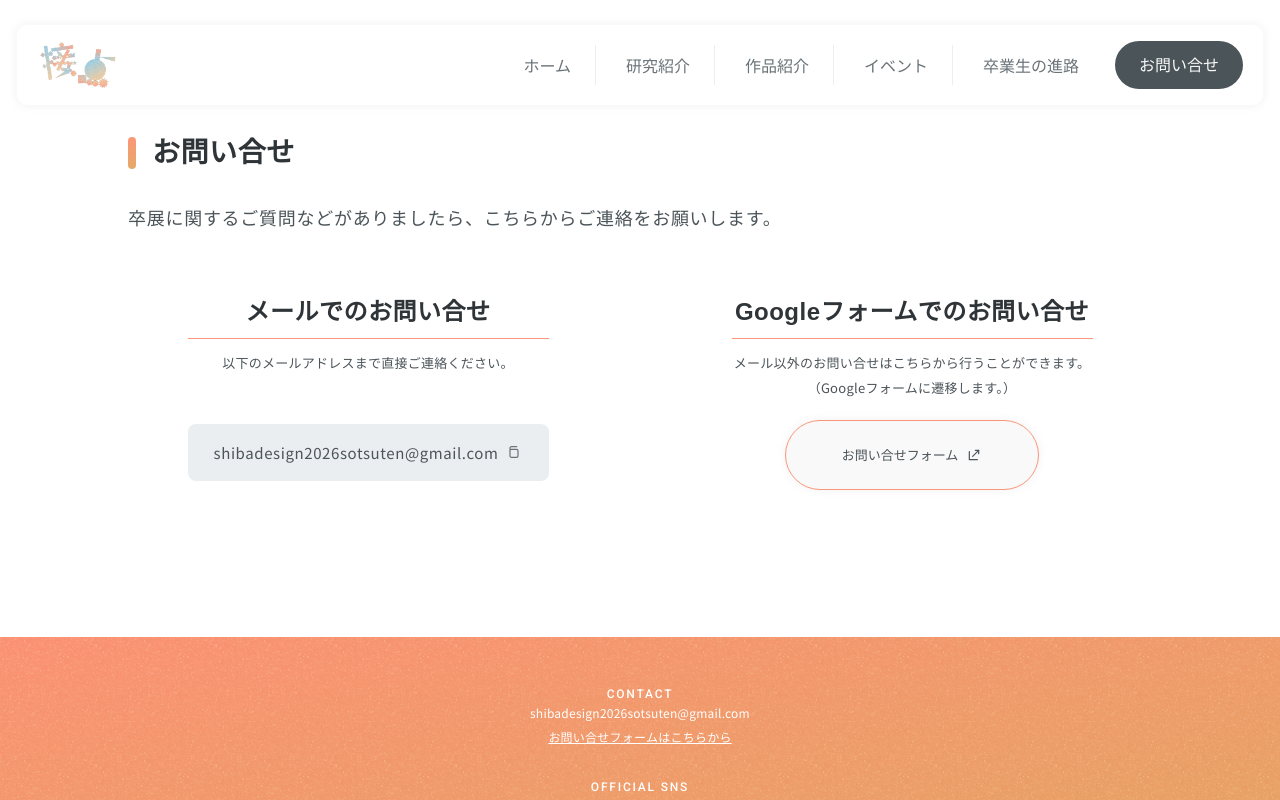
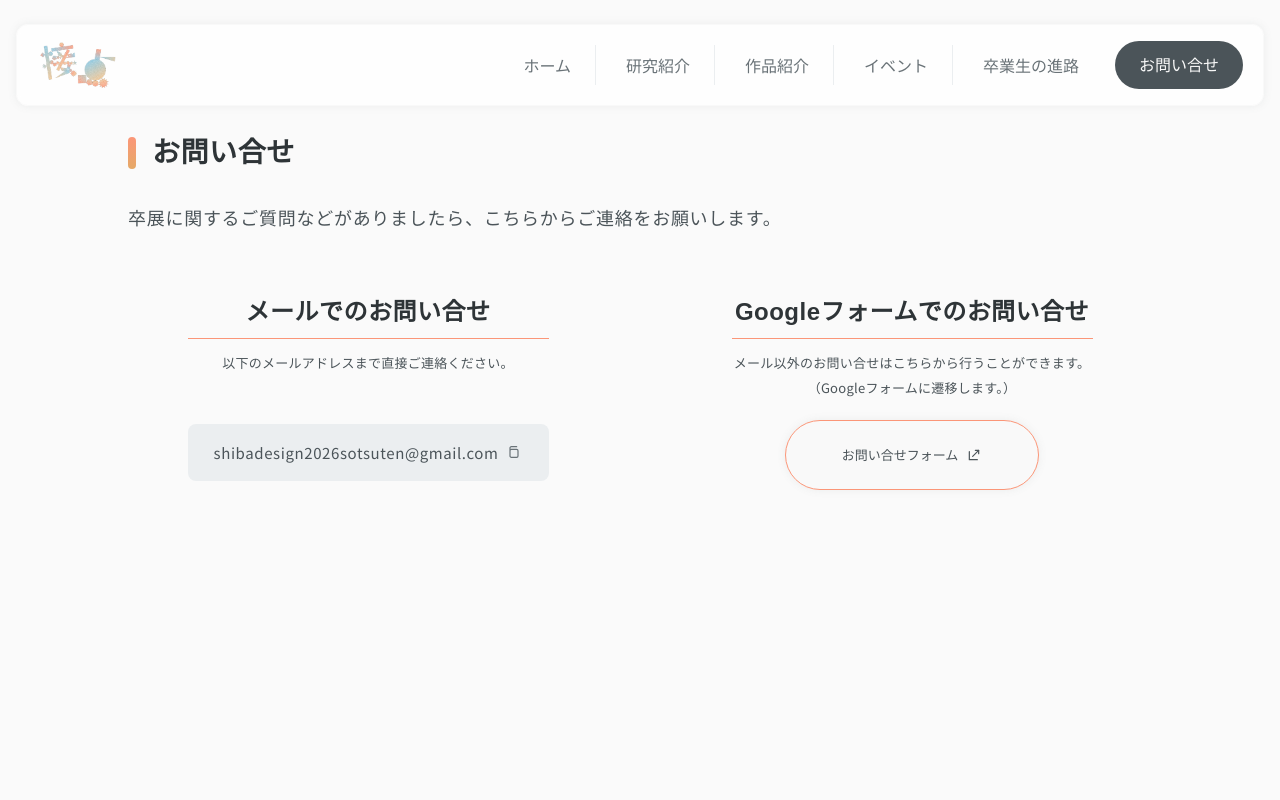
Before and after one commit to perl-0815/sit-desgin-expo2026, a Next.js app: page /contact in a window 1280 px wide. Shown: the top 800 px of the page. Built offline with nearby package versions, Linux system fonts and the light colour scheme; no server answers; a web font is replaced by a local one.

Commit message:
fix: お問い合わせページ修正

```diff
--- a/app/contact/ContactClient.tsx
+++ b/app/contact/ContactClient.tsx
@@ -81,9 +81,10 @@ export default function ContactClient() {
   };
 
   return (
-    // フッターが下端に揃うように、ページ全体の最小高さを確保します。
-    // モバイルは画面幅いっぱいに広げるため、最大幅の制限はmd以上に限定します。
-    <div className="mx-auto flex min-h-screen w-full flex-col bg-white md:max-w-[1200px] lg:max-w-[1280px]">
+    <div className="min-h-screen bg-[#F9F9F9]">
+      {/* フッターが下端に揃うように、ページ全体の最小高さを確保します。 */}
+      {/* モバイルは画面幅いっぱいに広げるため、最大幅の制限はmd以上に限定します。 */}
+      <div className="mx-auto flex min-h-screen w-full flex-col bg-neutral-50 md:max-w-[1200px] lg:max-w-[1280px]">
       {/* デスクトップは横幅のみ広げ、シングルカラムの構成は維持します。 */}
       {/* 全ページ共通のヘッダーを配置し、スクロール中も固定表示します。 */}
       <GlobalHeader activeId="contact" />
@@ -230,8 +231,9 @@ export default function ContactClient() {
           </section>
         </div>
       </div>
-
+      </div>
       <Footer />
     </div>
+
   );
 }
```
